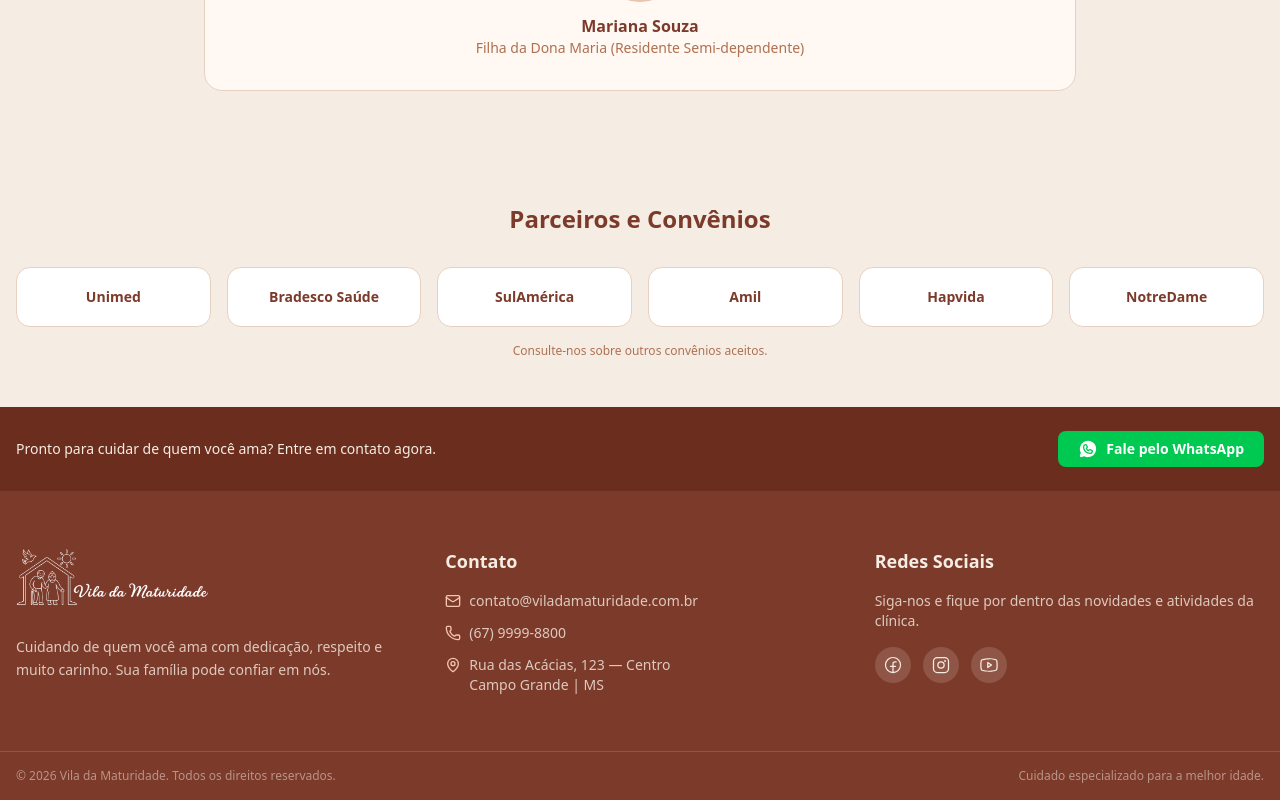
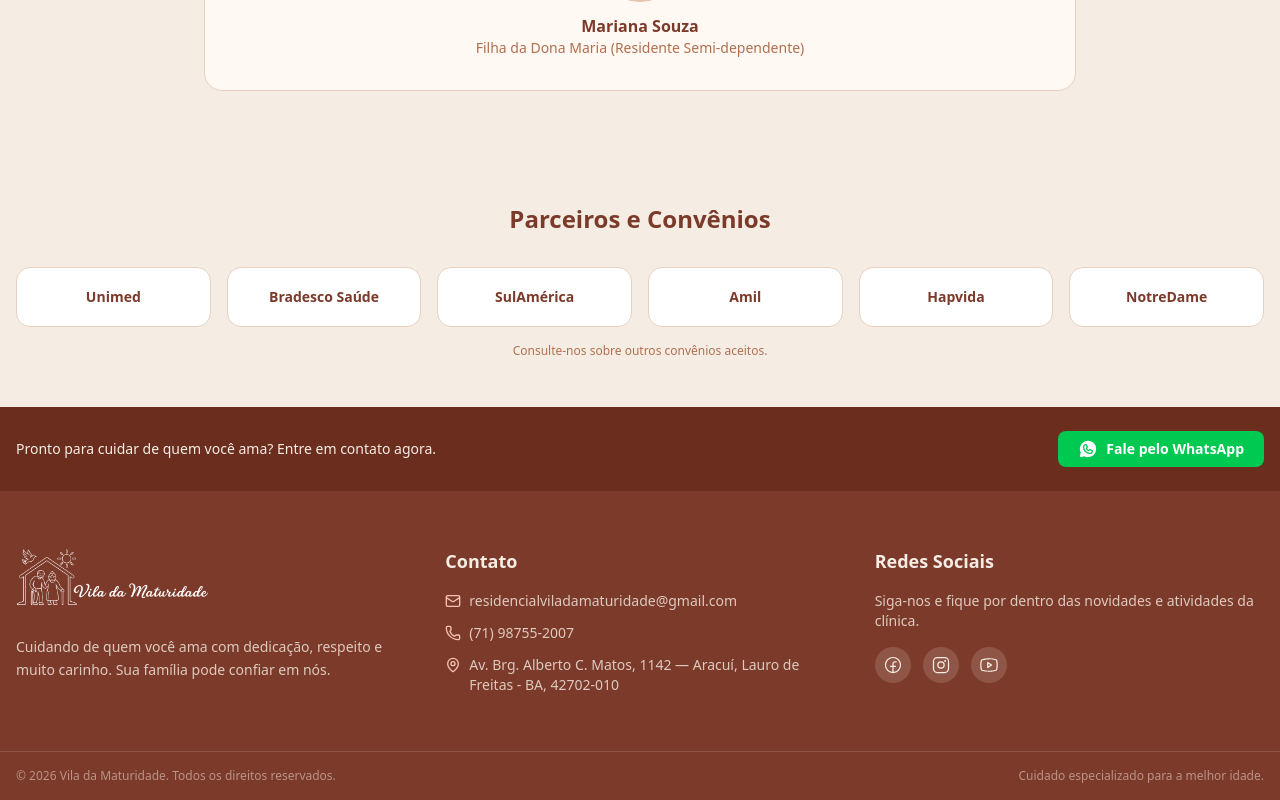
Before and after one commit to LucasBCarvalho/villa-da-maturidade, a Next.js app: page / in a window 1280 px wide. Shown: the part 2313-3113 px from the top of the page. Built offline with nearby package versions, Linux system fonts and the light colour scheme.

Commit message:
Corrige os dados colocan do os dados corretos da vila e adiciona link do instagram e do whatsapp corretamente

```diff
--- a/src/app/_components/footer.tsx
+++ b/src/app/_components/footer.tsx
@@ -45,7 +45,7 @@ export function Footer() {
             Pronto para cuidar de quem você ama? Entre em contato agora.
           </p>
           <a
-            href="https://wa.me/556799998800?text=Olá vim pelo site e gostaria de mais informações"
+            href="https://wa.me/71987552007?text=Olá vim pelo site e gostaria de mais informações"
             target="_blank"
             rel="noopener noreferrer"
             className="inline-flex items-center gap-2 bg-green-500 hover:bg-green-600 transition-colors px-5 py-2 rounded-md font-semibold text-sm text-white whitespace-nowrap"
@@ -79,15 +79,15 @@ export function Footer() {
               <ul className="space-y-3 text-sm text-[#f5ede4]/80">
                 <li className="flex items-start gap-2">
                   <Mail className="w-4 h-4 mt-0.5 shrink-0 text-[#f5c4b0]" />
-                  contato@viladamaturidade.com.br
+                  residencialviladamaturidade@gmail.com
                 </li>
                 <li className="flex items-start gap-2">
                   <Phone className="w-4 h-4 mt-0.5 shrink-0 text-[#f5c4b0]" />
-                  (67) 9999-8800
+                  (71) 98755-2007
                 </li>
                 <li className="flex items-start gap-2">
                   <MapPin className="w-4 h-4 mt-0.5 shrink-0 text-[#f5c4b0]" />
-                  <span>Rua das Acácias, 123 — Centro<br />Campo Grande | MS</span>
+                  <span>Av. Brg. Alberto C. Matos, 1142 — Aracuí, Lauro de Freitas - BA, 42702-010</span>
                 </li>
               </ul>
             </div>
@@ -103,7 +103,7 @@ export function Footer() {
                 >
                   <FacebookLogo className="w-5 h-5" />
                 </a>
-                <a href="#" target="_blank" rel="noopener noreferrer"
+                <a href="https://www.instagram.com/viladamaturidade/" target="_blank" rel="noopener noreferrer"
                   className="p-2 rounded-full bg-[#f5ede4]/15 hover:bg-[#f5ede4]/30 text-[#f5ede4] transition-colors"
                 >
                   <InstagramLogo className="w-5 h-5" />
```
